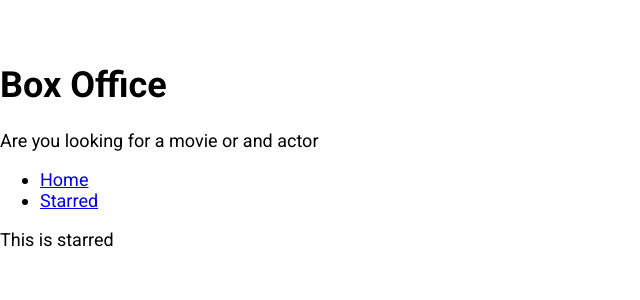
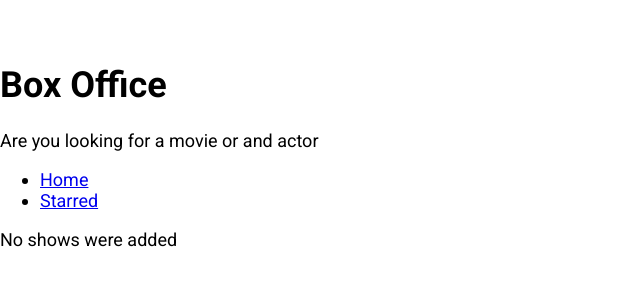
Before and after one commit to 6six7sven/box-office, a React (Create React App) app: page /starred in a window 1280 px wide. Shown: the top 300 px of the page, without its empty margins (0-640 px from the left). Built offline with nearby package versions, Linux system fonts and the light colour scheme.

Commit message:
finished starred page

```diff
--- a/src/pages/Starred.js
+++ b/src/pages/Starred.js
@@ -1,8 +1,43 @@
-import React from "react";
-import MainPageLayout from "../components/MainPageLayout";
+import React, { useState, useEffect } from 'react';
+import MainPageLayout from '../components/MainPageLayout';
+import { useShows } from '../misc/custom-hooks';
+import { apiGet } from '../misc/config';
+import ShowGrid from '../components/show/ShowGrid';
 
 const Starred = () => {
-    return <MainPageLayout> This is starred </MainPageLayout>
+  const [starred] = useShows();
+
+  const [shows, setShows] = useState(null);
+  const [isLoading, setIsLoading] = useState(true);
+  const [error, setError] = useState(null);
+
+  useEffect(() => {
+    if (starred && starred.length > 0) {
+      const promises = starred.map(showId => apiGet(`/shows/${showId}`));
+
+      Promise.all(promises)
+        .then(apiData => apiData.map(show => ({ show })))
+        .then(results => {
+          setShows(results);
+          setIsLoading(false);
+        })
+        .catch(err => {
+          setError(err.message);
+          setIsLoading(false);
+        });
+    } else {
+      setIsLoading(false);
+    }
+  }, [starred]);
+
+  return (
+    <MainPageLayout>
+      {isLoading && <div>Shows are still loading</div>}
+      {error && <div>Error occured: {error}</div>}
+      {!isLoading && !shows && <div>No shows were added</div>}
+      {!isLoading && !error && shows && <ShowGrid data={shows} />}
+    </MainPageLayout>
+  );
 };
 
 export default Starred;
```
